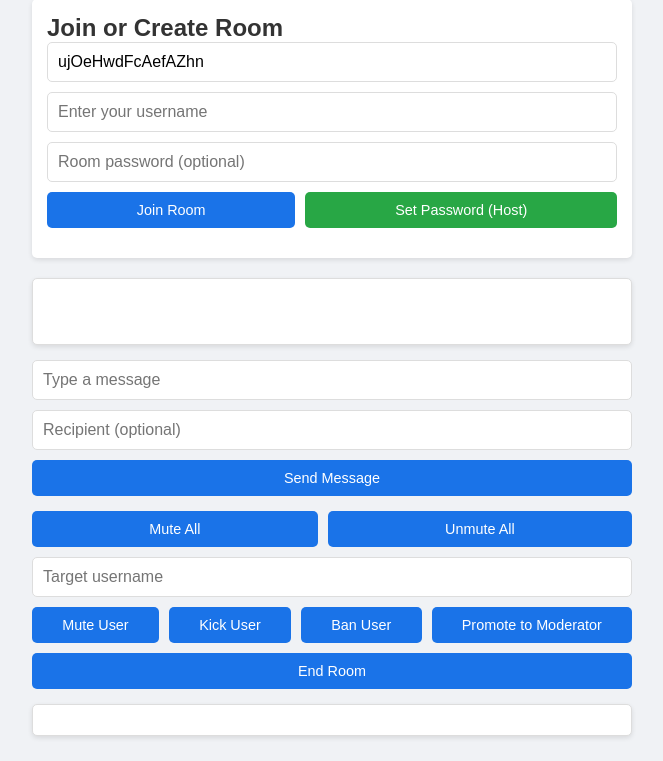
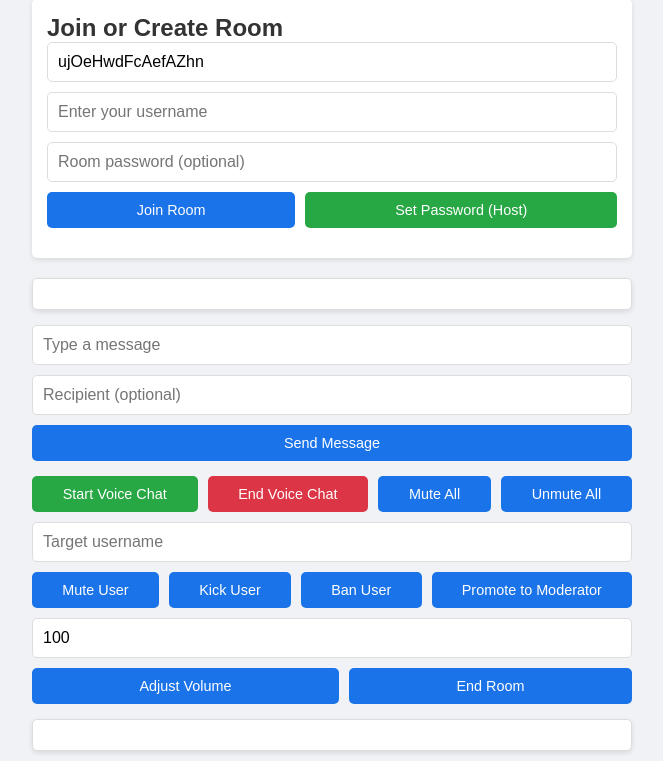
Before and after one commit to ocean-master0/live.chat, a Flask app: page / in a window 1280 px wide. Shown: the part 54-815 px from the top of the page, without its empty margins (308-971 px from the left). Before the commit the page ends 792 px from the top, so only its background shows below. Run offline with Flask 3, Linux system fonts and the light colour scheme; some libraries are stand-ins or nearby versions.

Commit message:
Added permanent data deletion on room end

```diff
--- a/app.py
+++ b/app.py
@@ -68,6 +68,7 @@ class User(db.Model):
     avatar = db.Column(db.String(200), default='https://via.placeholder.com/40')
     color = db.Column(db.String(7), default='#000000')
     is_moderator = db.Column(db.Boolean, default=False)
+    in_voice_chat = db.Column(db.Boolean, default=False)
 
 class Ban(db.Model):
     id = db.Column(db.Integer, primary_key=True)
@@ -136,7 +137,7 @@ def create_room():
 def get_room_users(room_id):
     users = User.query.filter_by(room_id=room_id).all()
     return jsonify({
-        'users': [{'username': user.username, 'is_muted': user.is_muted, 'avatar': user.avatar, 'color': user.color, 'is_moderator': user.is_moderator} for user in users],
+        'users': [{'username': user.username, 'is_muted': user.is_muted, 'avatar': user.avatar, 'color': user.color, 'is_moderator': user.is_moderator, 'in_voice_chat': user.in_voice_chat} for user in users],
         'count': len(users),
         'is_host': False
     })
@@ -275,6 +276,66 @@ def handle_message(data):
         app.logger.error(f'Error in send_message: {str(e)}')
         emit('error', {'message': 'Server error'})
 
+@socketio.on('start_voice_chat')
+def handle_start_voice_chat(data):
+    try:
+        room_id = data.get('room_id')
+        username = data.get('username')
+        user = User.query.filter_by(room_id=room_id, username=username).first()
+        if not user:
+            emit('error', {'message': 'User not found'})
+            return
+        if user.is_muted:
+            emit('error', {'message': 'You are muted and cannot start voice chat'})
+            return
+        user.in_voice_chat = True
+        db.session.commit()
+        emit('voice_chat_started', {
+            'username': username,
+            'message': f'{username} has started voice chat',
+            'timestamp': datetime.now().strftime('%H:%M:%S')
+        }, room=room_id, broadcast=True)
+    except Exception as e:
+        app.logger.error(f'Error in start_voice_chat: {str(e)}')
+        emit('error', {'message': 'Server error'})
+
+@socketio.on('end_voice_chat')
+def handle_end_voice_chat(data):
+    try:
+        room_id = data.get('room_id')
+        username = data.get('username')
+        user = User.query.filter_by(room_id=room_id, username=username).first()
+        if not user:
+            emit('error', {'message': 'User not found'})
+            return
+        user.in_voice_chat = False
+        db.session.commit()
+        emit('voice_chat_ended', {
+            'username': username,
+            'message': f'{username} has ended voice chat',
+            'timestamp': datetime.now().strftime('%H:%M:%S')
+        }, room=room_id, broadcast=True)
+    except Exception as e:
+        app.logger.error(f'Error in end_voice_chat: {str(e)}')
+        emit('error', {'message': 'Server error'})
+
+@socketio.on('voice_signal')
+def handle_voice_signal(data):
+    try:
+        room_id = data.get('room_id')
+        username = data.get('username')
+        signal = data.get('signal')
+        user = User.query.filter_by(room_id=room_id, username=username).first()
+        if not user or not user.in_voice_chat or user.is_muted:
+            return
+        emit('voice_signal', {
+            'username': username,
+            'signal': signal
+        }, room=room_id, skip_sid=request.sid)
+    except Exception as e:
+        app.logger.error(f'Error in voice_signal: {str(e)}')
+        emit('error', {'message': 'Server error'})
+
 @socketio.on('end_room')
 def handle_end_room(data):
     try:
@@ -282,13 +343,19 @@ def handle_end_room(data):
         if not room or room.host_sid != request.sid:
             emit('error', {'message': 'Only host can end room'})
             return
-        if not room.is_persistent:
-            User.query.filter_by(room_id=room.id).delete()
-            Message.query.filter_by(room_id=room.id).delete()
-            Ban.query.filter_by(room_id=room.id).delete()
-            db.session.delete(room)
-            db.session.commit()
-        emit('room_ended', {'message': 'Room ended by host', 'timestamp': datetime.now().strftime('%H:%M:%S')}, room=room.id, broadcast=True)
+
+        # Permanently delete all associated data
+        User.query.filter_by(room_id=room.id).delete()
+        Message.query.filter_by(room_id=room.id).delete()
+        Ban.query.filter_by(room_id=room.id).delete()
+        Reaction.query.filter(Message.room_id == room.id).delete()  # Reactions bhi delete
+        db.session.delete(room)
+        db.session.commit()
+
+        emit('room_ended', {
+            'message': 'Room ended by host and all data deleted',
+            'timestamp': datetime.now().strftime('%H:%M:%S')
+        }, room=room.id, broadcast=True)
     except Exception as e:
         app.logger.error(f'Error in end_room: {str(e)}')
         emit('error', {'message': 'Server error'})
@@ -302,6 +369,7 @@ def handle_mute_all(data):
             return
         for user in User.query.filter_by(room_id=room.id).all():
             user.is_muted = True
+            user.in_voice_chat = False
         db.session.commit()
         emit('all_muted', {'message': 'All users muted', 'timestamp': datetime.now().strftime('%H:%M:%S')}, room=room.id, broadcast=True)
     except Exception as e:
@@ -332,6 +400,8 @@ def handle_host_mute_user(data):
             emit('error', {'message': 'Unauthorized or user not found'})
             return
         user.is_muted = data.get('mute', True)
+        if user.is_muted:
+            user.in_voice_chat = False
         db.session.commit()
         emit('user_muted', {
             'username': user.username,
@@ -415,6 +485,18 @@ def handle_user_typing(data):
         app.logger.error(f'Error in user_typing: {str(e)}')
         emit('error', {'message': 'Server error'})
 
+@socketio.on('adjust_volume')
+def handle_adjust_volume(data):
+    try:
+        user = User.query.filter_by(room_id=data.get('room_id'), username=data.get('username')).first()
+        if user and 0 <= data.get('volume', 100) <= 100:
+            user.volume_level = data.get('volume')
+            db.session.commit()
+            emit('volume_adjusted', {'username': user.username, 'volume': user.volume_level}, room=data.get('room_id'), broadcast=True)
+    except Exception as e:
+        app.logger.error(f'Error in adjust_volume: {str(e)}')
+        emit('error', {'message': 'Server error'})
+
 @socketio.on('disconnect')
 def handle_disconnect():
     try:
@@ -429,7 +511,12 @@ def handle_disconnect():
                 'user_count': User.query.filter_by(room_id=room_id).count()
             }, room=room_id, broadcast=True)
             room = db.session.get(Room, room_id)
-            if room and room.host_sid == request.sid and User.query.filter_by(room_id=room_id).count() == 0 and not room.is_persistent:
+            if room and room.host_sid == request.sid and User.query.filter_by(room_id=room_id).count() == 0:
+                # Host disconnect hone par bhi saara data delete ho
+                User.query.filter_by(room_id=room.id).delete()
+                Message.query.filter_by(room_id=room.id).delete()
+                Ban.query.filter_by(room_id=room.id).delete()
+                Reaction.query.filter(Message.room_id == room.id).delete()
                 db.session.delete(room)
                 db.session.commit()
     except Exception as e:
--- a/templates/index.html
+++ b/templates/index.html
@@ -127,6 +127,8 @@
             <button id="sendBtn">Send Message</button>
         </div>
         <div class="controls">
+            <button id="startVoiceBtn" style="background-color: #28a745;">Start Voice Chat</button>
+            <button id="endVoiceBtn" style="background-color: #dc3545;">End Voice Chat</button>
             <button id="muteAllBtn">Mute All</button>
             <button id="unmuteAllBtn">Unmute All</button>
             <input type="text" id="targetUser" placeholder="Target username">
@@ -134,6 +136,8 @@
             <button id="kickUserBtn">Kick User</button>
             <button id="banUserBtn">Ban User</button>
             <button id="promoteBtn">Promote to Moderator</button>
+            <input type="number" id="volume" min="0" max="100" value="100">
+            <button id="adjustVolumeBtn">Adjust Volume</button>
             <button id="endRoomBtn">End Room</button>
         </div>
         <div id="users"></div>
@@ -154,14 +158,18 @@
         const messageInput = document.getElementById('message');
         const recipientInput = document.getElementById('recipient');
         const targetUserInput = document.getElementById('targetUser');
+        const volumeInput = document.getElementById('volume');
         const joinBtn = document.getElementById('joinBtn');
         const sendBtn = document.getElementById('sendBtn');
+        const startVoiceBtn = document.getElementById('startVoiceBtn');
+        const endVoiceBtn = document.getElementById('endVoiceBtn');
         const muteAllBtn = document.getElementById('muteAllBtn');
         const unmuteAllBtn = document.getElementById('unmuteAllBtn');
         const muteUserBtn = document.getElementById('muteUserBtn');
         const kickUserBtn = document.getElementById('kickUserBtn');
         const banUserBtn = document.getElementById('banUserBtn');
         const promoteBtn = document.getElementById('promoteBtn');
+        const adjustVolumeBtn = document.getElementById('adjustVolumeBtn');
         const endRoomBtn = document.getElementById('endRoomBtn');
 
         let currentUsername = '';
@@ -202,6 +210,18 @@
             }
         });
 
+        startVoiceBtn.addEventListener('click', () => {
+            if (currentRoomId) {
+                socket.emit('start_voice_chat', { room_id: currentRoomId, username: currentUsername });
+            }
+        });
+
+        endVoiceBtn.addEventListener('click', () => {
+            if (currentRoomId) {
+                socket.emit('end_voice_chat', { room_id: currentRoomId, username: currentUsername });
+            }
+        });
+
         muteAllBtn.addEventListener('click', () => {
             if (currentRoomId) socket.emit('mute_all', { room_id: currentRoomId });
         });
@@ -235,6 +255,13 @@
             const target = targetUserInput.value.trim();
             if (target && currentRoomId) {
                 socket.emit('promote_moderator', { room_id: currentRoomId, username: target });
+            }
+        });
+
+        adjustVolumeBtn.addEventListener('click', () => {
+            const volume = parseInt(volumeInput.value);
+            if (volume >= 0 && volume <= 100 && currentRoomId) {
+                socket.emit('adjust_volume', { room_id: currentRoomId, username: currentUsername, volume: volume });
             }
         });
 
@@ -284,6 +311,20 @@
             messagesDiv.scrollTop = messagesDiv.scrollHeight;
         });
 
+        socket.on('voice_chat_started', (data) => {
+            messagesDiv.innerHTML += `<p>${data.message} at ${data.timestamp}</p>`;
+            fetchUsers();
+        });
+
+        socket.on('voice_chat_ended', (data) => {
+            messagesDiv.innerHTML += `<p>${data.message} at ${data.timestamp}</p>`;
+            fetchUsers();
+        });
+
+        socket.on('voice_signal', (data) => {
+            messagesDiv.innerHTML += `<p>${data.username} is speaking...</p>`;
+        });
+
         socket.on('user_left', (data) => {
             messagesDiv.innerHTML += `<p>${data.username} left at ${data.timestamp}</p>`;
             fetchUsers();
@@ -319,9 +360,15 @@
             fetchUsers();
         });
 
+        socket.on('volume_adjusted', (data) => {
+            messagesDiv.innerHTML += `<p>${data.username}'s volume set to ${data.volume}</p>`;
+        });
+
         socket.on('room_ended', (data) => {
             messagesDiv.innerHTML += `<p>${data.message} at ${data.timestamp}</p>`;
-            alert('Room has been ended by the host.');
+            alert('Room has been ended by the host and all data has been deleted.');
+            currentRoomId = '';
+            usersDiv.innerHTML = '';
         });
 
         socket.on('user_typing', (data) => {
@@ -351,7 +398,7 @@
                     .then(data => {
                         usersDiv.innerHTML = '<h3>Users:</h3>';
                         data.users.forEach(user => {
-                            usersDiv.innerHTML += `<p>${user.username} ${user.is_muted ? '(Muted)' : ''} ${user.is_moderator ? '(Moderator)' : ''}</p>`;
+                            usersDiv.innerHTML += `<p>${user.username} ${user.is_muted ? '(Muted)' : ''} ${user.is_moderator ? '(Moderator)' : ''} ${user.in_voice_chat ? '(In Voice)' : ''}</p>`;
                         });
                     })
                     .catch(err => console.error('Error fetching users:', err));
```
